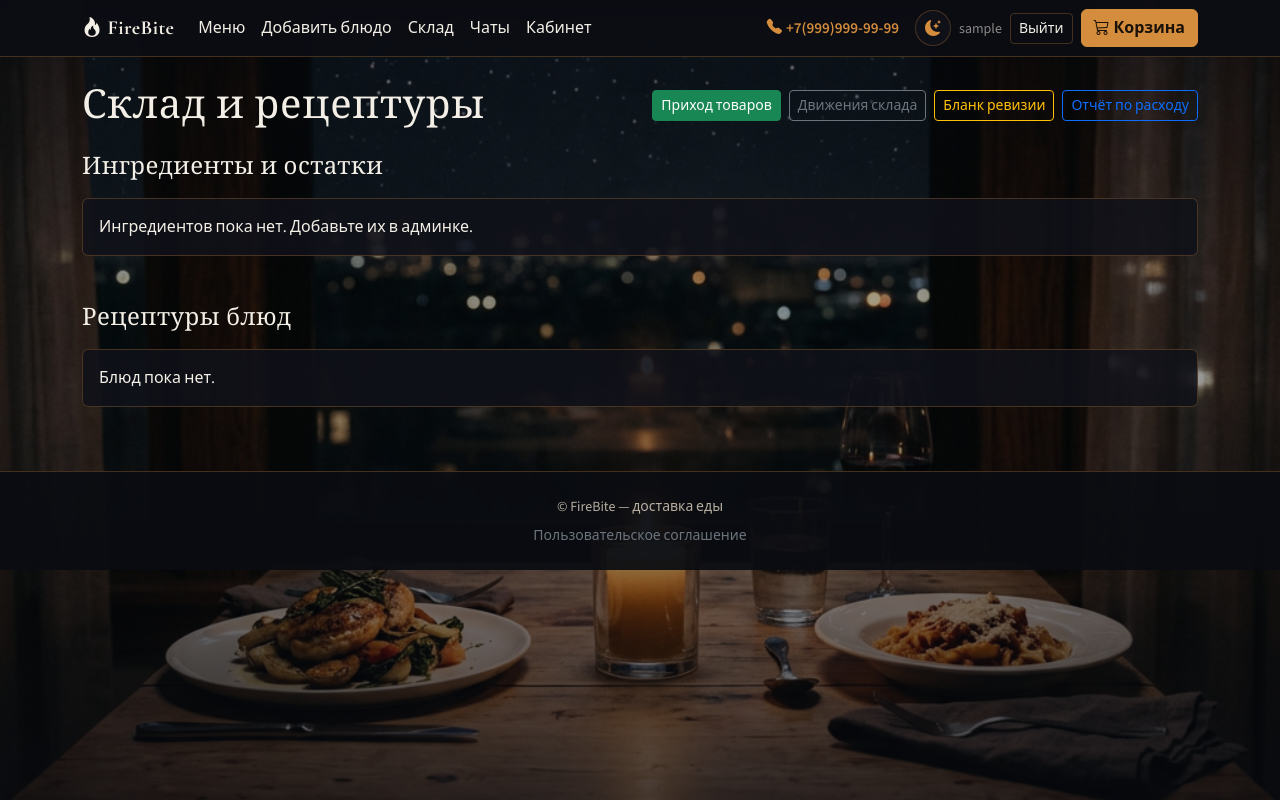
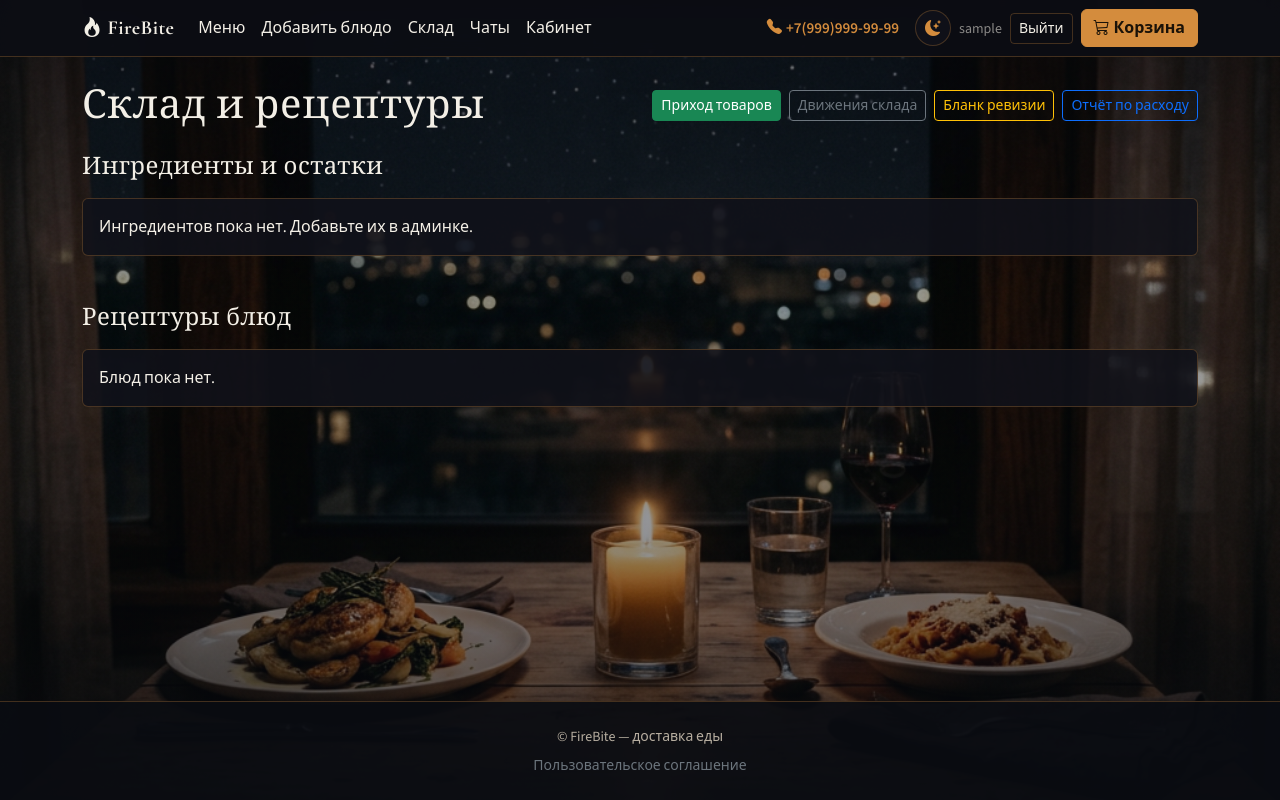
Before and after one commit to zifoxy/ExamPython, a Django app: page /accountant/ingredients/ in a window 1280 px wide. Run offline with Django 5.2, Linux system fonts and the light colour scheme; the visitor is signed in with stand-in values (Sample User, id 1); data that the repository does not hold is empty.

Commit message:
-Исправлен нижний бар

```diff
--- a/restaurant/templates/restaurant/base.html
+++ b/restaurant/templates/restaurant/base.html
@@ -75,16 +75,30 @@
       --fb-username: rgba(28, 24, 20, 0.55);
     }
 
-    html, body {
-      min-height: 100%;
+    html {
+      height: 100%;
     }
 
     body {
       position: relative;
+      min-height: 100%;
+      min-height: 100dvh;
+      display: flex;
+      flex-direction: column;
       font-family: "Source Sans 3", system-ui, sans-serif;
       color: var(--fb-text);
       background-color: var(--fb-ink);
       transition: color 0.25s ease, background-color 0.25s ease;
+    }
+
+    main.container {
+      flex: 1 0 auto;
+      width: 100%;
+    }
+
+    .site-footer {
+      flex-shrink: 0;
+      margin-top: auto;
     }
 
     .site-bg {
```
